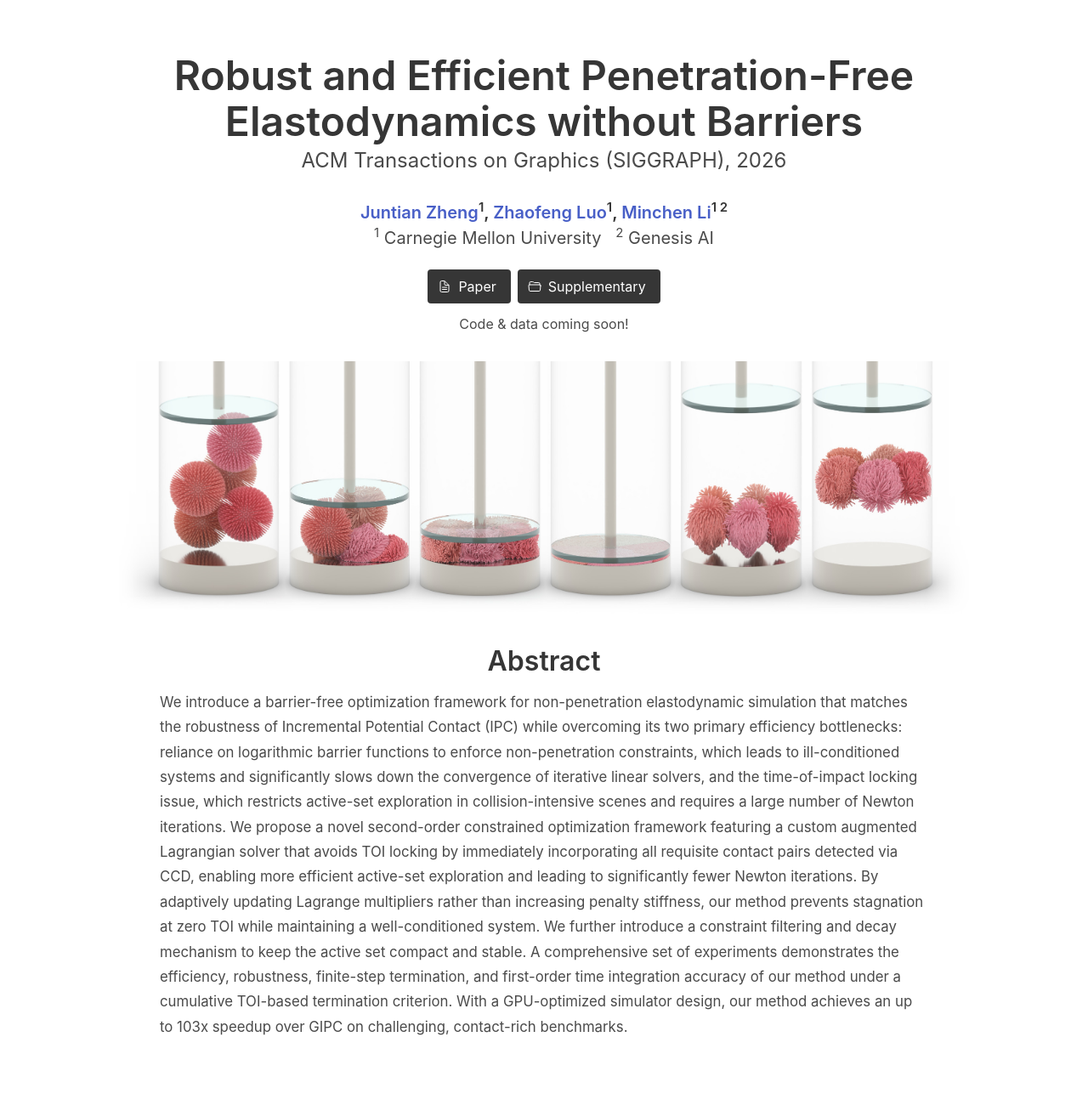
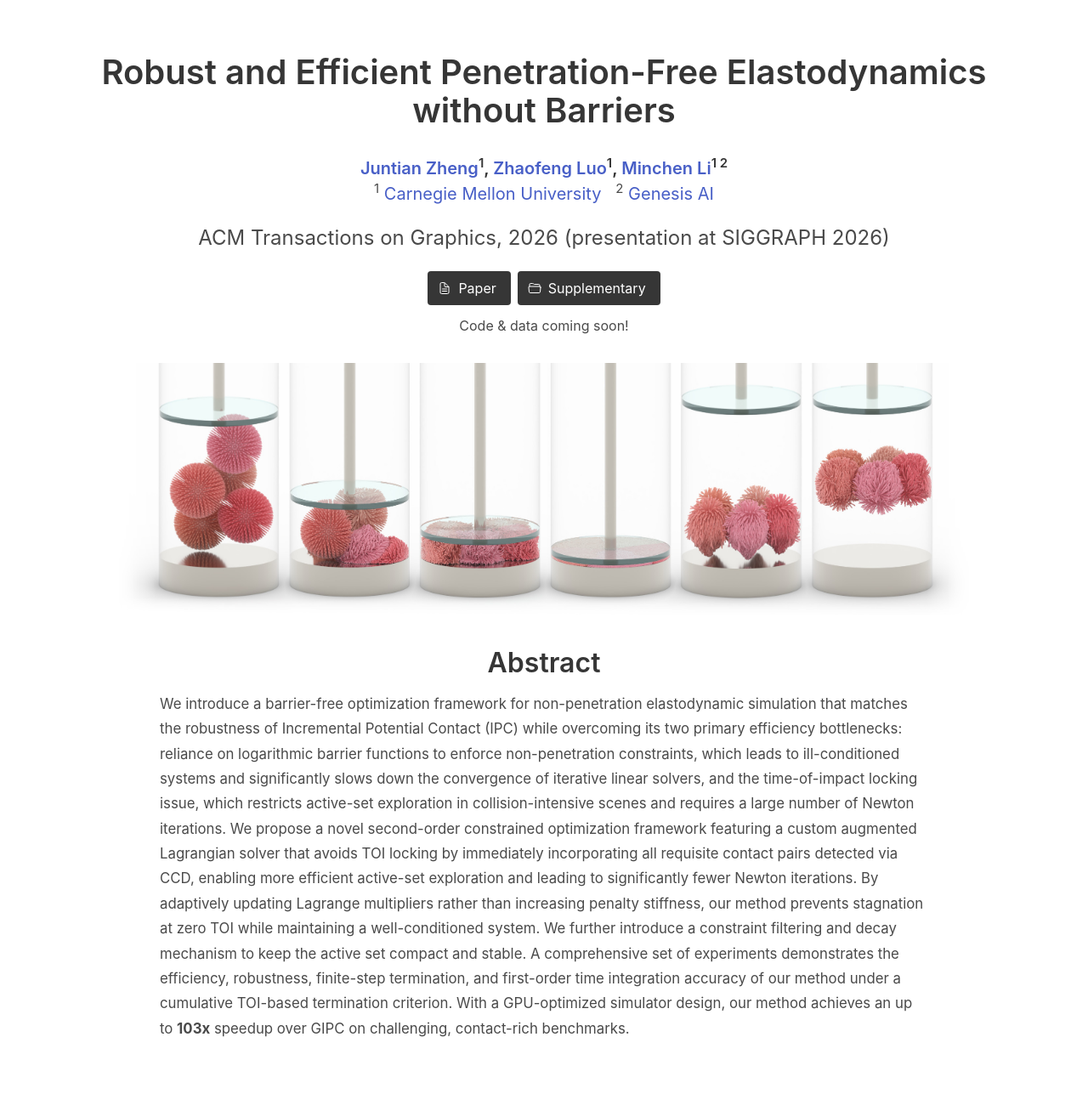
Before and after one commit to Simulation-Intelligence/barrier-free, a plain HTML site: page index.html in a window 1280 px wide. Shown: the top 1300 px of the page at 85% size. Drawn offline with nearby package versions, Linux system fonts and the light colour scheme.

Commit message:
some formatting

```diff
--- a/index.html
+++ b/index.html
@@ -118,17 +118,17 @@
 </head>
 <body>
     <div class="container has-text-centered">
-        <p class="title is-1">Robust and Efficient Penetration-Free Elastodynamics without Barriers</p>
-        <p class="subtitle is-4">ACM Transactions on Graphics (SIGGRAPH), 2026</p>
+        <p class="title is-2">Robust and Efficient Penetration-Free Elastodynamics without Barriers</p>
         <p class="title is-5 mt-2">
             <a href="https://www.csd.cmu.edu/people/doctoral-student/juntian-zheng" target="_blank">Juntian Zheng</a><sup>1</sup>,
             <a href="https://roushelfy.github.io/" target="_blank">Zhaofeng Luo</a><sup>1</sup>,
             <a href="https://www.cs.cmu.edu/~minchenl/" target="_blank">Minchen Li</a><sup>1 2</sup>
         </p>
         <p class="subtitle is-5">
-            <sup>1</sup> Carnegie Mellon University &nbsp;
-            <sup>2</sup> Genesis AI
+            <sup>1</sup> <a href="https://www.cmu.edu/" target="_blank">Carnegie Mellon University</a> &nbsp;
+            <sup>2</sup> <a href="https://www.genesis.ai/" target="_blank">Genesis AI</a>
         </p>
+        <p class="subtitle is-4">ACM Transactions on Graphics, 2026 (presentation at SIGGRAPH 2026)</p>
         <div class="is-flex is-justify-content-center">
             <span class="icon-text mx-1">
                 <a class="button is-dark" href="https://arxiv.org/pdf/2512.12151" role="button" target="_blank">
@@ -170,7 +170,7 @@
                 set of experiments demonstrates the efficiency, robustness, finite-step
                 termination, and first-order time integration accuracy of our method under
                 a cumulative TOI-based termination criterion. With a GPU-optimized simulator
-                design, our method achieves an up to 103x speedup over GIPC on challenging,
+                design, our method achieves an up to <b>103x</b> speedup over GIPC on challenging,
                 contact-rich benchmarks.
             </p>
         </section>
```
